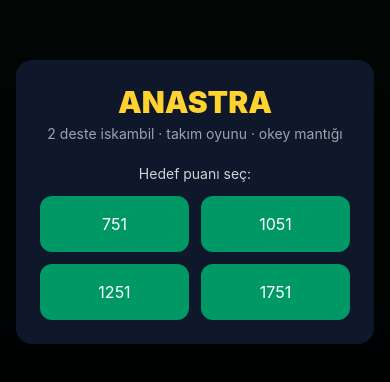
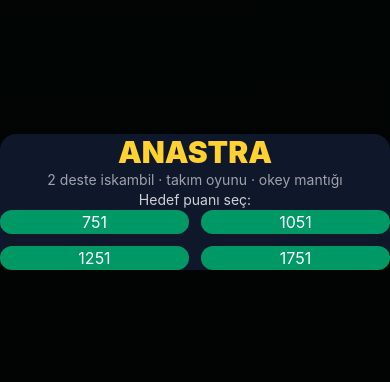
Before and after one commit to sorare79/anastra, a React (Vite) app: page / in a window 390 px wide. Shown: the part 220-602 px from the top of the page. Built offline with nearby package versions, Linux system fonts and the light colour scheme.

Commit message:
Mobil layout cakismalari temizlendi

```diff
--- a/src/index.css
+++ b/src/index.css
@@ -1,5 +1,6 @@
 @import 'tailwindcss';
 @import 'tw-animate-css';
+@import "./styles/index.css";
 @source './';
 
 :root {
```
